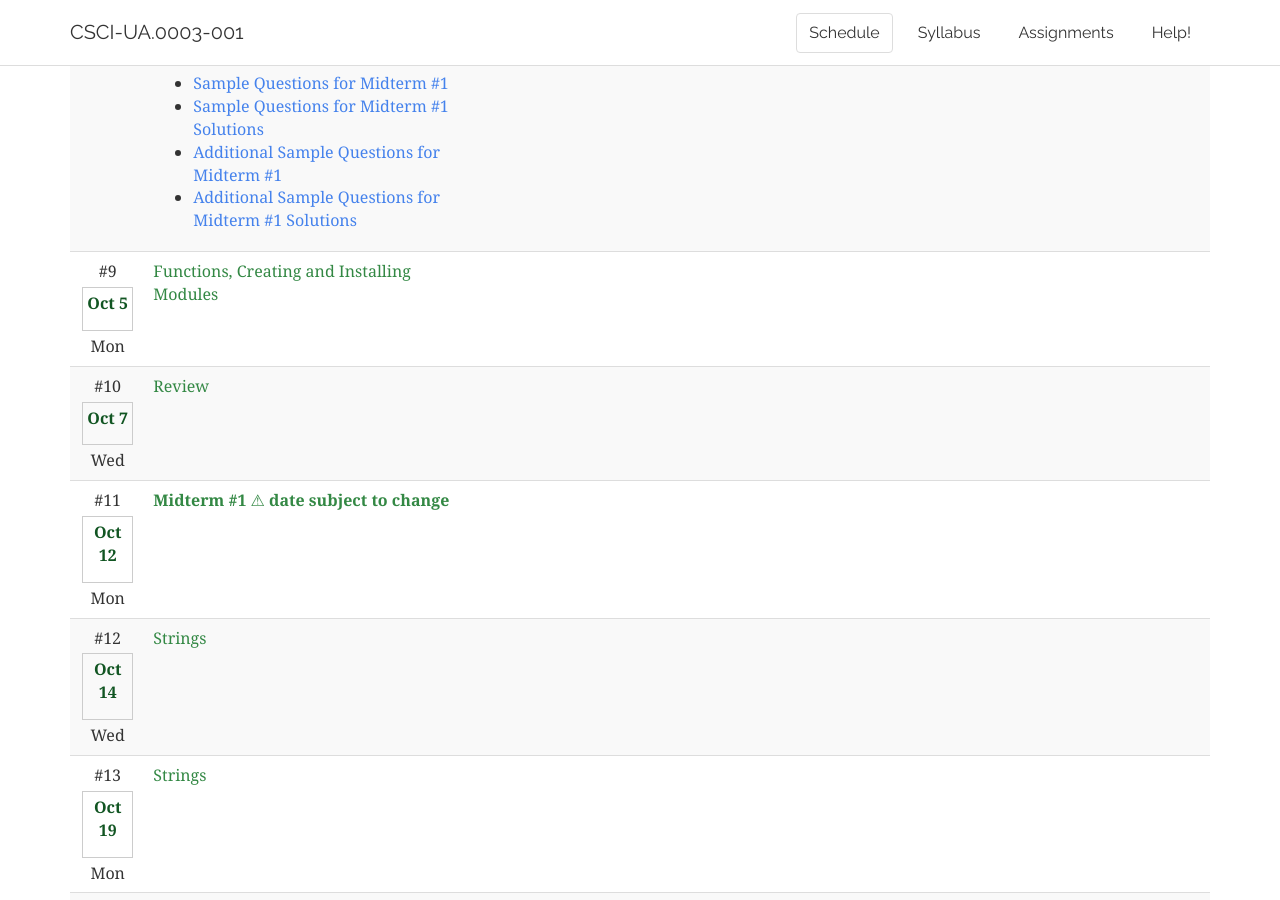
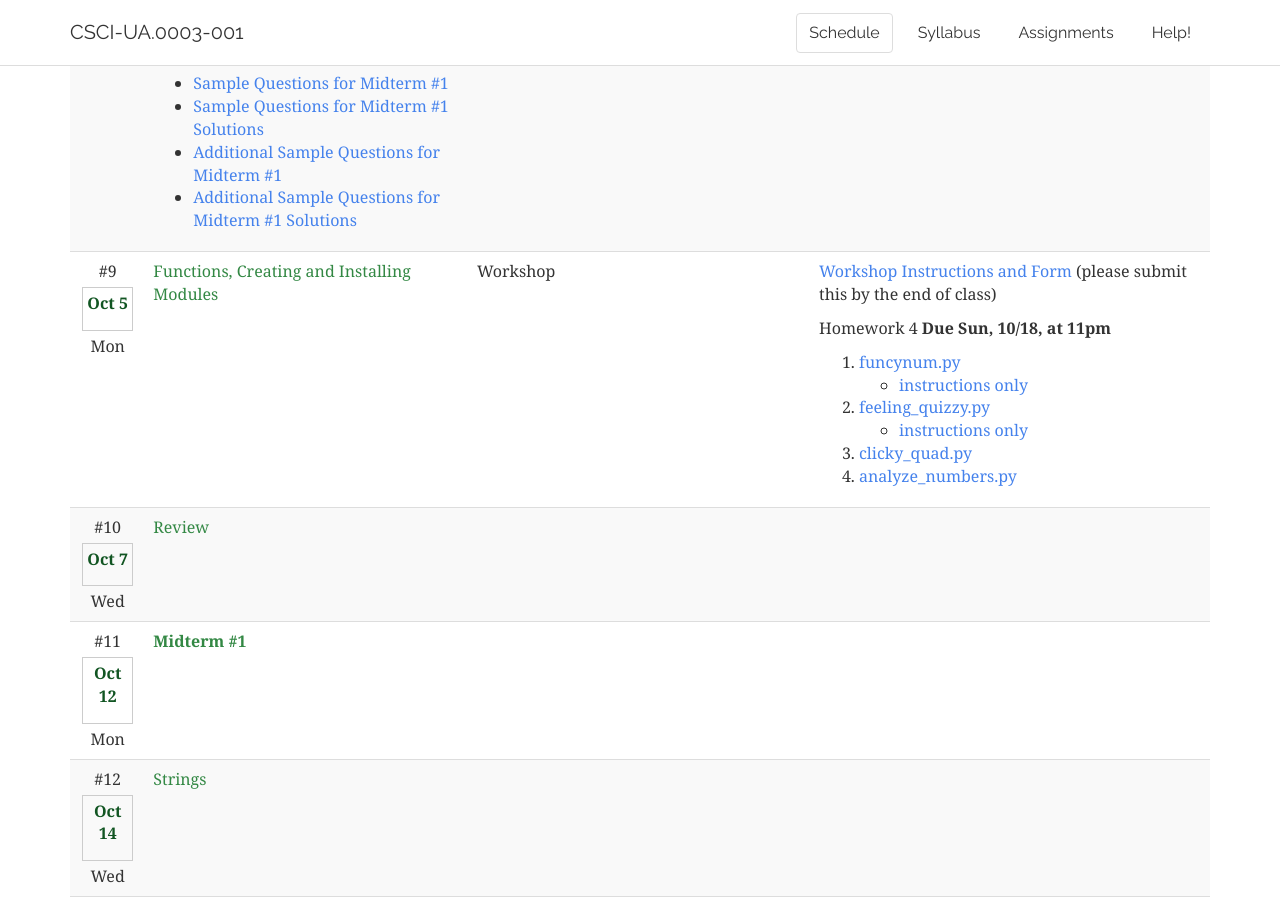
Before and after one commit to foureyes/csci-ua.0003-fall2020-001, a Jekyll site: the page built from index.markdown, in a window 1280 px wide and 900 px high, scrolled down 2584 px. Built offline with Jekyll 4.4.1, drawn with Linux system fonts in a browser that asks for light colours.

Commit message:
add homework

```diff
--- a/_data/schedule.csv
+++ b/_data/schedule.csv
@@ -194,21 +194,22 @@ Sample Questions Midterm #1
 * making modules – no slides
 * installing modules – no slides","* completely optional more challenging homework to keep more advanced students engaged?
 * more assignments using package installation (maybe later???)"
-y,,9,Oct-5,Mon,"Functions, Creating and Installing Modules",Workshop,"Homework 4 __Due Sun, 10/18, at 11pm__
+,,9,Oct-5,Mon,"Functions, Creating and Installing Modules",Workshop,"[Workshop Instructions and Form](assignments/hw04/workshop04.html) (please submit this by the end of class)
 
+Homework 4 __Due Sun, 10/18, at 11pm__
 
-1. [clicky_quad.py](assignments/hw04/clicky_quad.py)
-2. [analyze_numbers.py](assignments/hw04/analyze_numbers.py)
-3. [funcynum.py](assignments/hw04/funcynum.py)
+1. [funcynum.py](assignments/hw04/funcynum.py)
 	* [instructions only](assignments/hw04/funcynum.html)
-4. [feeling_quizzy.py](assignments/hw04/feeling_quizzy.py)
+2. [feeling_quizzy.py](assignments/hw04/feeling_quizzy.py)
 	* [instructions only](assignments/hw04/feeling_quizzy.html)
+3. [clicky_quad.py](assignments/hw04/clicky_quad.py)
+4. [analyze_numbers.py](assignments/hw04/analyze_numbers.py)
 ",,,,"* what to do abt academic integrity
 * hiring – shared?
 * classroom assistant for quizzes (since 3 sections)
 * note that turtle in every assignment"
-y,,10,Oct-7,Wed,Review,,,,,,
-y,,11,Oct-12,Mon,__Midterm #1__ ⚠ __date subject to change__,,,,,,
+,,10,Oct-7,Wed,Review,,,,,,
+y,,11,Oct-12,Mon,__Midterm #1__ ,,,,,,
 y,,12,Oct-14,Wed,"Strings
 
 * [Strings](slides/06/strings.html)
--- a/index.markdown
+++ b/index.markdown
@@ -2,6 +2,7 @@
 layout: default
 nav-state: schedule
 ---
+
 
 
 <!--
```
